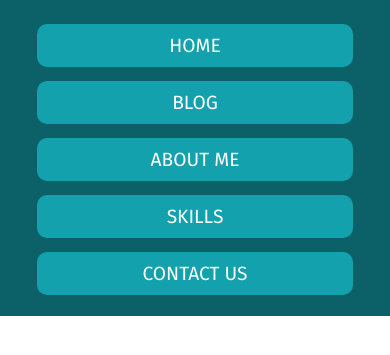
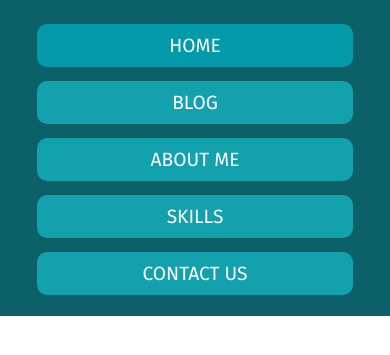
Before and after one commit to amin-babu/CSS-Portfolio, a plain HTML site: page index.html in a window 390 px wide. In both pictures the pointer is over the link "HOME". Shown: the part 199-554 px from the top of the page. Drawn offline with Linux system fonts and the light colour scheme; a web font is replaced by a local one.

Commit message:
menu hover color has changed

```diff
--- a/mobile.css
+++ b/mobile.css
@@ -36,7 +36,7 @@ body{
 }
 
 .nav-menu a:hover{
-  background-color: #13A1AD;
+  background-color: #049aaa;
 }
 
 [class*="col-"]{
```
